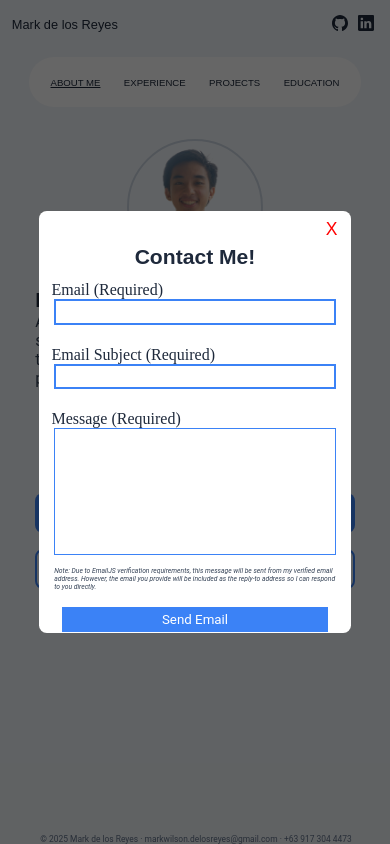
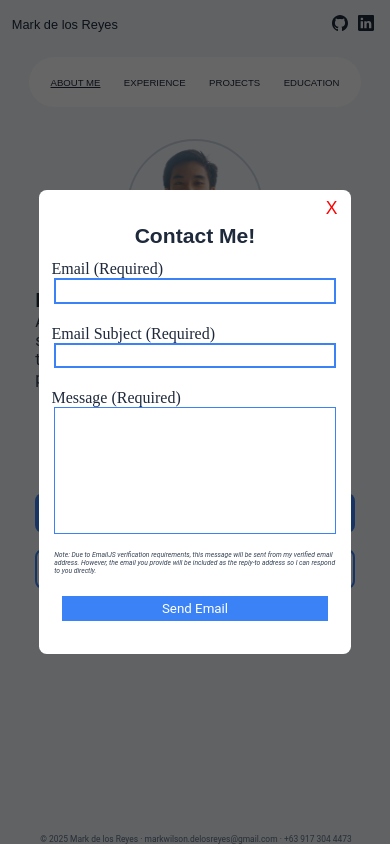
Before and after one commit to mawi-delosreyes/Portfolio, a React (Vite) app: page / in a window 390 px wide. Both pictures are taken after a click on the button "GET IN TOUCH!". Built offline with nearby package versions, Linux system fonts and the light colour scheme.

Commit message:
fix: modified height

```diff
--- a/src/styles/email.css
+++ b/src/styles/email.css
@@ -138,7 +138,7 @@
 @media (max-width: 768px) {
     #modal-content {
         width: 80vw;
-        height: 50vh;
+        height: 55vh;
         background-color: #FFFFFF;
         position: relative;
         border-radius: 2vw;
@@ -180,7 +180,7 @@
     #form-message-box {
         height: 15vh;
         width: 95%;
-        margin-bottom: 1.5vh;
+        margin-bottom: 2vh;
         border-color: #3B82F6;
         border-style: solid;
         resize: none;
@@ -208,7 +208,7 @@
         font-family: Roboto, sans-serif;
         color: #334155;
         font-size: 0.8vh;
-        margin: 0 auto 1.8vh auto;
+        margin: 0 auto 2.5vh auto;
         width: 95%;
     }
 }
```
